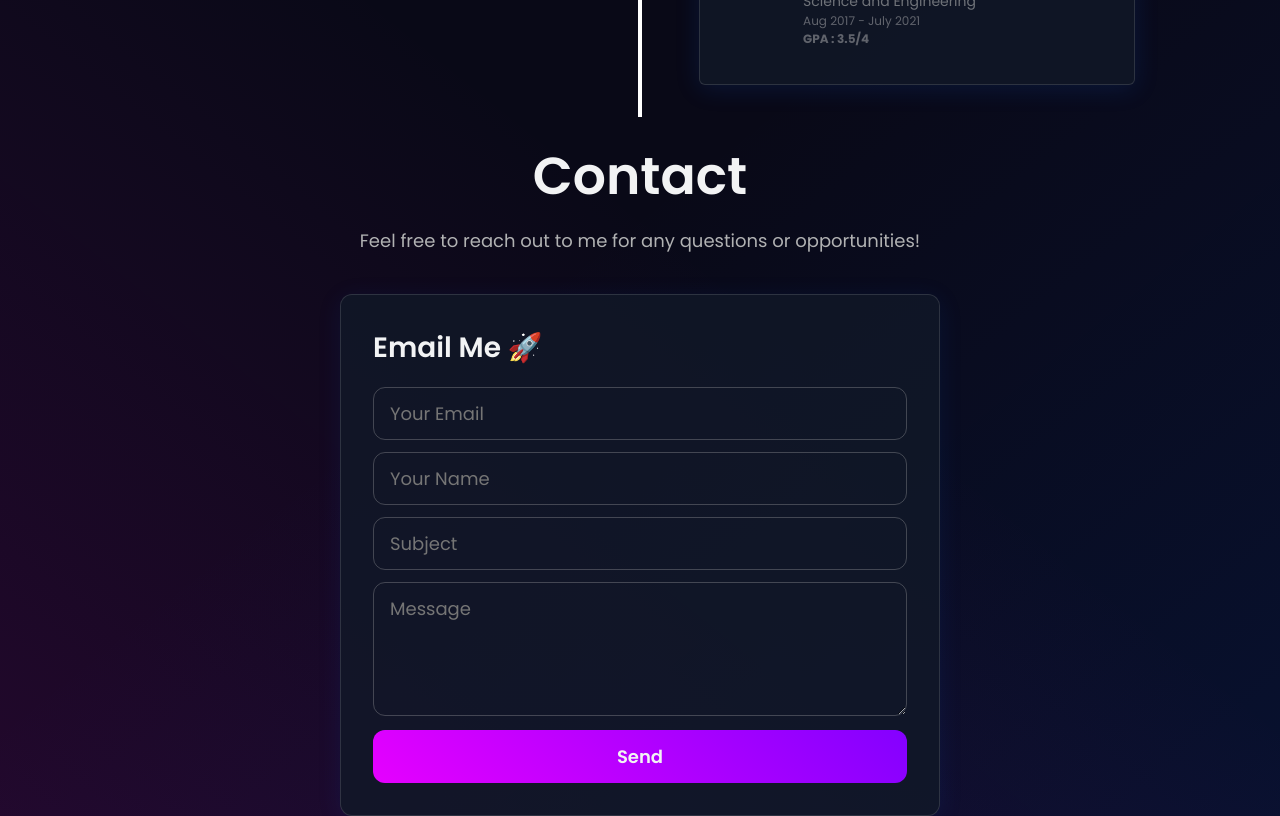
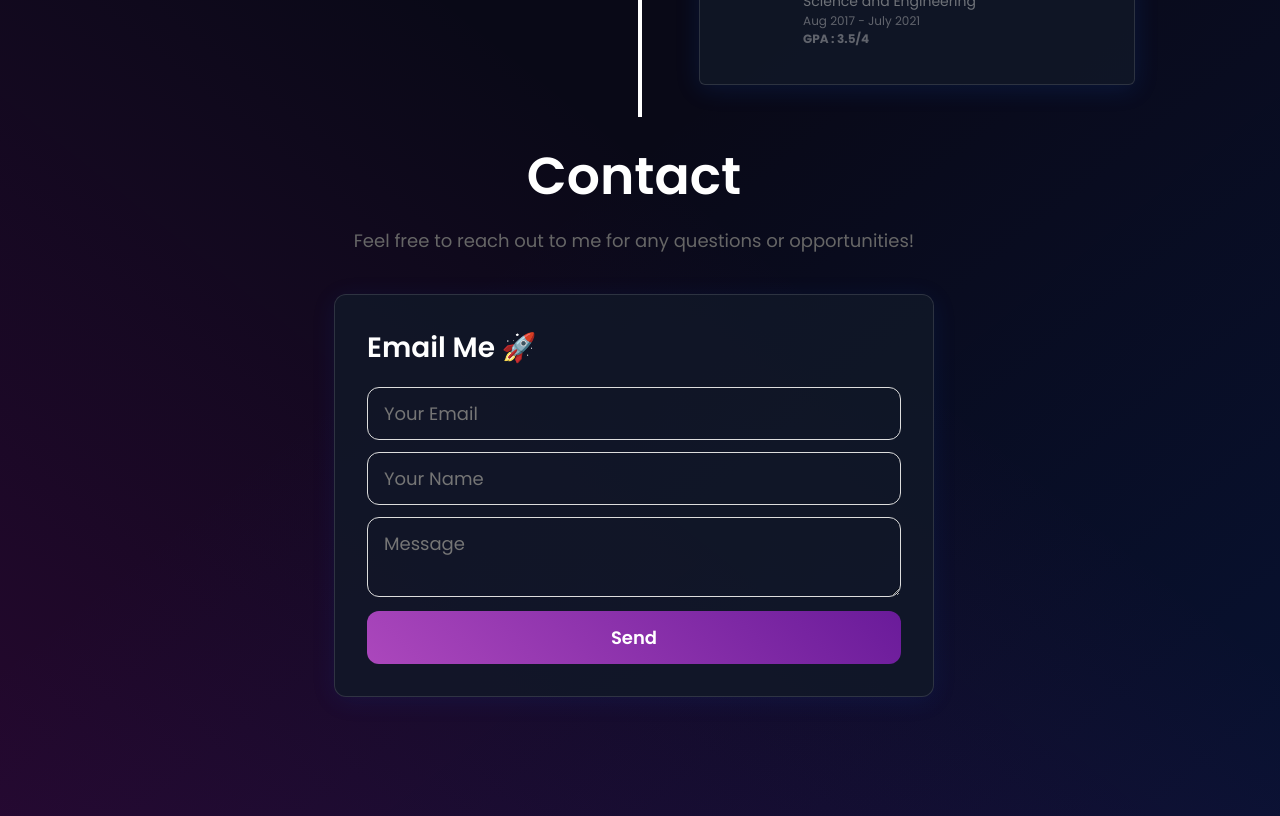
Before and after one commit to ManasaMadiraju/ManasaMadiraju.github.io, a React (Create React App) app: page / in a window 1280 px wide. Shown: the part 6560-7376 px from the top of the page. Built offline with nearby package versions, Linux system fonts and the light colour scheme.

Commit message:
Added Contact Functionality

```diff
--- a/package.json
+++ b/package.json
@@ -7,6 +7,8 @@
     "@emailjs/browser": "^4.1.0",
     "@emotion/react": "^11.11.3",
     "@emotion/styled": "^11.11.0",
+    "@fortawesome/free-solid-svg-icons": "^6.6.0",
+    "@fortawesome/react-fontawesome": "^0.2.2",
     "@mui/icons-material": "^5.15.10",
     "@mui/lab": "^5.0.0-alpha.165",
     "@mui/material": "^5.15.10",
@@ -25,6 +27,7 @@
     "react-scripts": "5.0.1",
     "react-scroll": "^1.9.0",
     "react-tilt": "^1.0.2",
+    "react-toastify": "^10.0.5",
     "react-vertical-timeline-component": "^3.6.0",
     "styled-components": "^6.1.8",
     "three": "^0.161.0",
--- a/src/components/sections/Contact.jsx
+++ b/src/components/sections/Contact.jsx
@@ -1,6 +1,10 @@
 import React, { useRef } from "react";
 import styled from "styled-components";
 import emailjs from "@emailjs/browser";
+import { ToastContainer, toast } from 'react-toastify';
+import 'react-toastify/dist/ReactToastify.css';
+import { FontAwesomeIcon } from '@fortawesome/react-fontawesome';
+import { faCheckCircle, faExclamationCircle } from '@fortawesome/free-solid-svg-icons';
 
 const Container = styled.div`
   display: flex;
@@ -33,7 +37,7 @@ const Title = styled.div`
   text-align: center;
   font-weight: 600;
   margin-top: 20px;
-  color: ${({ theme }) => theme.text_primary};
+  color: white;
   @media (max-width: 768px) {
     margin-top: 12px;
     font-size: 32px;
@@ -44,12 +48,13 @@ const Desc = styled.div`
   font-size: 18px;
   text-align: center;
   max-width: 600px;
-  color: ${({ theme }) => theme.text_secondary};
+  color: #666;
   @media (max-width: 768px) {
     margin-top: 12px;
     font-size: 16px;
   }
 `;
+
 const ContactForm = styled.form`
   width: 95%;
   max-width: 600px;
@@ -63,86 +68,91 @@ const ContactForm = styled.form`
   margin-top: 28px;
   gap: 12px;
 `;
+
 const ContactTitle = styled.div`
   font-size: 28px;
   margin-bottom: 6px;
   font-weight: 600;
-  color: ${({ theme }) => theme.text_primary};
+  color: #fff;
 `;
+
 const ContactInput = styled.input`
   flex: 1;
   background-color: transparent;
-  border: 1px solid ${({ theme }) => theme.text_secondary + 50};
+  border: 1px solid #ddd;
   outline: none;
   font-size: 18px;
-  color: ${({ theme }) => theme.text_primary};
+  color: #fff;
   border-radius: 12px;
   padding: 12px 16px;
   &:focus {
-    border: 1px solid ${({ theme }) => theme.primary};
+    border: 1px solid #007bff;
   }
 `;
+
 const ContactInputMessage = styled.textarea`
   flex: 1;
   background-color: transparent;
-  border: 1px solid ${({ theme }) => theme.text_secondary + 50};
+  border: 1px solid #ddd;
   outline: none;
   font-size: 18px;
-  color: ${({ theme }) => theme.text_primary};
+  color: #fff;
   border-radius: 12px;
   padding: 12px 16px;
   &:focus {
-    border: 1px solid ${({ theme }) => theme.primary};
+    border: 1px solid #007bff;
   }
 `;
+
 const ContactButton = styled.input`
   width: 100%;
   text-decoration: none;
   text-align: center;
-  background: hsla(271, 100%, 50%, 1);
-  background: linear-gradient(
-    225deg,
-    hsla(271, 100%, 50%, 1) 0%,
-    hsla(294, 100%, 50%, 1) 100%
-  );
-  background: -moz-linear-gradient(
-    225deg,
-    hsla(271, 100%, 50%, 1) 0%,
-    hsla(294, 100%, 50%, 1) 100%
-  );
-  background: -webkit-linear-gradient(
-    225deg,
-    hsla(271, 100%, 50%, 1) 0%,
-    hsla(294, 100%, 50%, 1) 100%
-  );
+  background: linear-gradient(225deg, #6a1b9a 0%, #ab47bc 100%);
   padding: 13px 16px;
   margin-top: 2px;
   border-radius: 12px;
   border: none;
-  color: ${({ theme }) => theme.text_primary};
+  color: #fff;
   font-size: 18px;
   font-weight: 600;
 `;
 
-const Contact = () => {
+const notifySuccess = () => {
+  toast.success(
+    <div>
+      <FontAwesomeIcon icon={faCheckCircle} style={{ marginRight: '8px', color: '#4caf50' }} />
+      Message sent
+    </div>
+  );
+};
+
+const notifyError = () => {
+  toast.error(
+    <div>
+      <FontAwesomeIcon icon={faExclamationCircle} style={{ marginRight: '8px', color: '#f44336' }} />
+      Failed to send message
+    </div>
+  );
+};
+
+export const Contact = () => {
   const form = useRef();
 
-  const handleSubmit = (e) => {
+  const sendEmail = (e) => {
     e.preventDefault();
+
     emailjs
-      .sendForm(
-        "service_b812igm",
-        "template_4rdui79",
-        form.current,
-        "NCTQBaaILwDlbgmH5"
-      )
+      .sendForm('service_qnbvlzd', 'template_j5ze414', form.current, {
+        publicKey: 'SYXX_dpqLj4MPvhkH',
+      })
       .then(
-        (result) => {
-          alert("Message Sent");
-          form.current.resut();
+        () => {
+          notifySuccess();
+          e.target.reset();
         },
         (error) => {
-          alert(error);
+          notifyError();
         }
       );
   };
@@ -151,18 +161,16 @@ const Contact = () => {
     <Container>
       <Wrapper>
         <Title>Contact</Title>
-        <Desc>
-          Feel free to reach out to me for any questions or opportunities!
-        </Desc>
-        <ContactForm onSubmit={handleSubmit}>
+        <Desc>Feel free to reach out to me for any questions or opportunities!</Desc>
+        <ContactForm ref={form} onSubmit={sendEmail}>
           <ContactTitle>Email Me 🚀</ContactTitle>
-          <ContactInput placeholder="Your Email" name="from_email" />
-          <ContactInput placeholder="Your Name" name="from_name" />
-          <ContactInput placeholder="Subject" name="subject" />
-          <ContactInputMessage placeholder="Message" name="message" rows={4} />
+          <ContactInput placeholder="Your Email" name="user_email" />
+          <ContactInput placeholder="Your Name" name="user_name" />
+          <ContactInputMessage placeholder="Message" name="message" />
           <ContactButton type="submit" value="Send" />
         </ContactForm>
       </Wrapper>
+      <ToastContainer position="top-right" autoClose={5000} hideProgressBar={false} />
     </Container>
   );
 };
--- a/src/index.css
+++ b/src/index.css
@@ -39,3 +39,23 @@ body {
 ::-webkit-backdrop-filter {
   blur: 3px saturate(106%);
 }
+
+
+/* src/components/Contact.css or global CSS file */
+.Toastify__toast-container {
+  z-index: 9999;
+}
+
+.Toastify__toast {
+  font-size: 16px;
+  display: flex;
+  align-items: center;
+}
+
+.Toastify__toast--success {
+  background-color: #f0f8f0;
+}
+
+.Toastify__toast--error {
+  background-color: #f8d7da;
+}
```
Also changed, not shown: src/images/TCXR LOGO.png (deleted), 1 other file (tests, documents, lock files or other folders).
